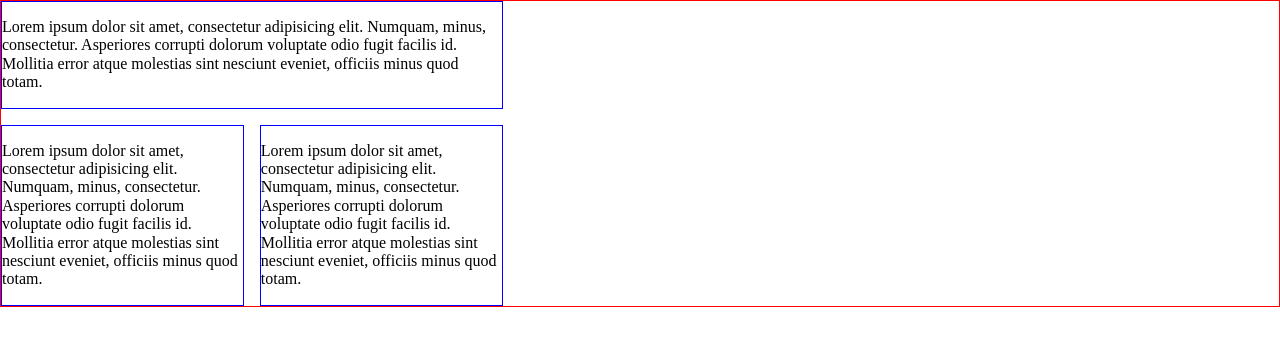
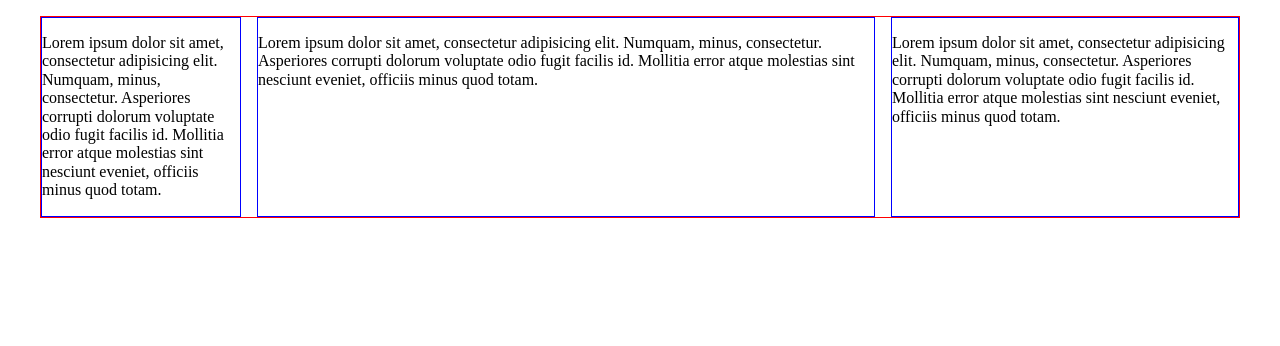
Before and after one commit to ryreiterman/about-me-project, a plain HTML site: page index.html in a window 1280 px wide. Drawn offline with Linux system fonts and the light colour scheme.

Commit message:
Adjusted grid areas

```diff
--- a/css/styles.css
+++ b/css/styles.css
@@ -8,8 +8,14 @@
   box-sizing: inherit;
 }
 
+body {
+  margin: 1em;
+}
+
+
 .hobbies, .bio, .contact {
   border: 1px solid blue;
+
 }
 
 .hobbies {
@@ -35,8 +41,11 @@
 .container {
   border: 1px solid red;
   display: grid;
+  justify-content: center;
+  margin: 0 auto;
+  max-width: 1200px;
   grid-gap: 1em;
-  grid-template-columns: repeat(auto-fill, minmax(200px, 1fr) );
+  grid-template-columns: minmax(200px, 1fr);
   grid-template-areas:
  "hobbies"
  "bio"
@@ -53,3 +62,13 @@
     "hobbies contact";
     }
   }
+
+  @media only screen and (min-width: 800px)  {
+
+    .container {
+    /* grid-template-columns: 20% auto; */
+    grid-template-areas:
+      "hobbies bio bio contact";
+      }
+
+    }
```
